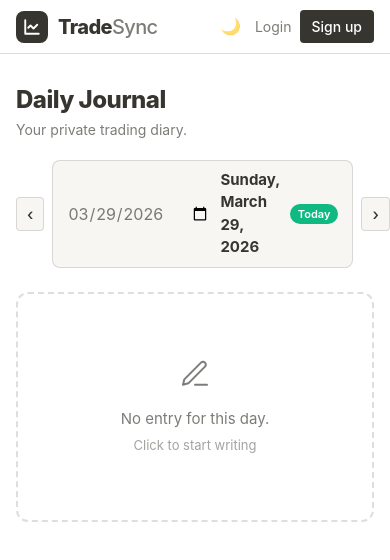
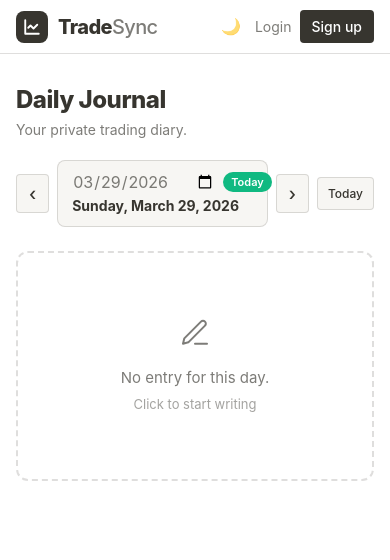
Before and after one commit to Meamanbishnoi/TradeSync, a Next.js app: page /journal in a window 390 px wide. Shown: the top 560 px of the page. Built offline with nearby package versions, Linux system fonts and the light colour scheme; no server answers.

Commit message:
Fix journal date nav mobile layout, mute reports radio dot color

```diff
--- a/src/app/journal/page.tsx
+++ b/src/app/journal/page.tsx
@@ -124,28 +124,34 @@ export default function JournalPage() {
       <div style={{ display: "flex", alignItems: "center", gap: "8px", marginBottom: "24px" }}>
         <button
           onClick={() => setDate(format(subDays(new Date(date + "T12:00:00"), 1), "yyyy-MM-dd"))}
-          className="notion-button" style={{ padding: "6px 10px", fontSize: "16px" }}
+          className="notion-button" style={{ padding: "8px 12px", fontSize: "18px", flexShrink: 0 }}
         >‹</button>
 
-        <div style={{ flex: 1, display: "flex", alignItems: "center", gap: "10px", padding: "8px 14px", backgroundColor: "var(--bg-secondary)", border: "1px solid var(--border-color)", borderRadius: "8px" }}>
+        <div style={{ flex: 1, display: "flex", flexDirection: "column", gap: "2px", padding: "10px 14px", backgroundColor: "var(--bg-secondary)", border: "1px solid var(--border-color)", borderRadius: "8px", minWidth: 0 }}>
+          {/* Top row: date picker + Today badge */}
+          <div style={{ display: "flex", alignItems: "center", gap: "8px" }}>
             <input
               type="date" value={date} onChange={e => setDate(e.target.value)}
               className="notion-input"
-            style={{ border: "none", background: "none", padding: 0, width: "auto", fontSize: "14px", color: "var(--text-secondary)" }}
+              style={{ border: "none", background: "none", padding: 0, width: "auto", fontSize: "13px", color: "var(--text-secondary)", flexShrink: 0 }}
             />
-          <span style={{ fontWeight: 700, fontSize: "15px", color: "var(--text-primary)" }}>{displayDate}</span>
             {isToday && (
-            <span style={{ fontSize: "11px", padding: "2px 8px", borderRadius: "10px", backgroundColor: "#10b981", color: "#fff", fontWeight: 600 }}>Today</span>
+              <span style={{ fontSize: "11px", padding: "2px 8px", borderRadius: "10px", backgroundColor: "#10b981", color: "#fff", fontWeight: 600, flexShrink: 0 }}>Today</span>
             )}
+          </div>
+          {/* Bottom row: full date label */}
+          <span style={{ fontWeight: 700, fontSize: "14px", color: "var(--text-primary)", whiteSpace: "nowrap", overflow: "hidden", textOverflow: "ellipsis" }}>
+            {displayDate}
+          </span>
         </div>
 
         <button
           onClick={() => setDate(format(addDays(new Date(date + "T12:00:00"), 1), "yyyy-MM-dd"))}
-          className="notion-button" style={{ padding: "6px 10px", fontSize: "16px" }}
+          className="notion-button" style={{ padding: "8px 12px", fontSize: "18px", flexShrink: 0 }}
         >›</button>
         <button
           onClick={() => setDate(format(new Date(), "yyyy-MM-dd"))}
-          className="notion-button" style={{ padding: "6px 12px", fontSize: "13px" }}
+          className="notion-button" style={{ padding: "8px 10px", fontSize: "12px", flexShrink: 0 }}
         >Today</button>
       </div>
 
--- a/src/app/reports/page.tsx
+++ b/src/app/reports/page.tsx
@@ -94,7 +94,7 @@ export default function ReportsPage() {
                 value={opt.id}
                 checked={reportType === opt.id}
                 onChange={() => setReportType(opt.id)}
-                style={{ accentColor: "var(--text-primary)", width: "15px", height: "15px", flexShrink: 0 }}
+                style={{ accentColor: "#888", width: "15px", height: "15px", flexShrink: 0 }}
               />
               <div>
                 <div style={{ fontSize: "14px", fontWeight: 600, color: "var(--text-primary)" }}>{opt.label}</div>
```
Lines whose indentation alone changed are shown as unchanged.
